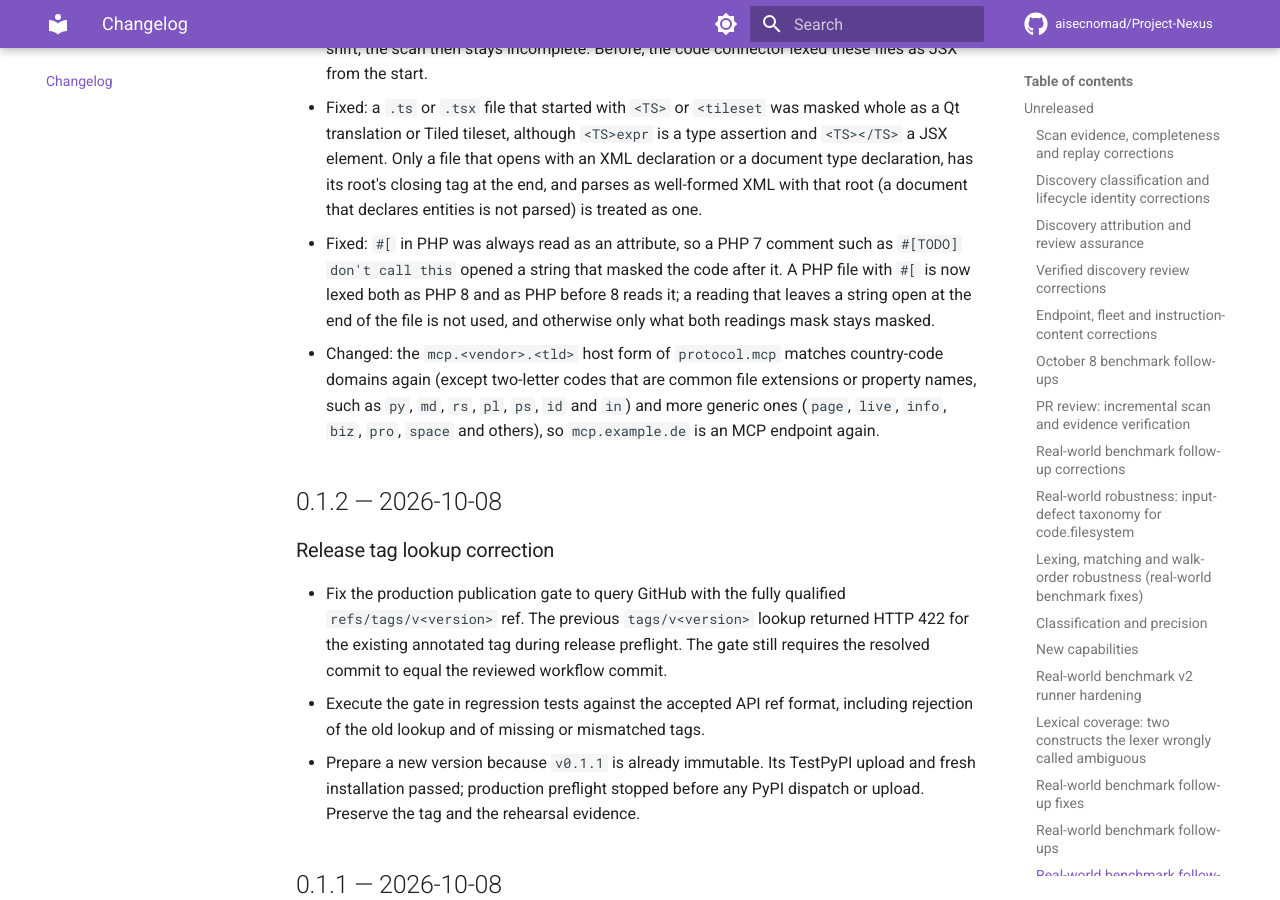
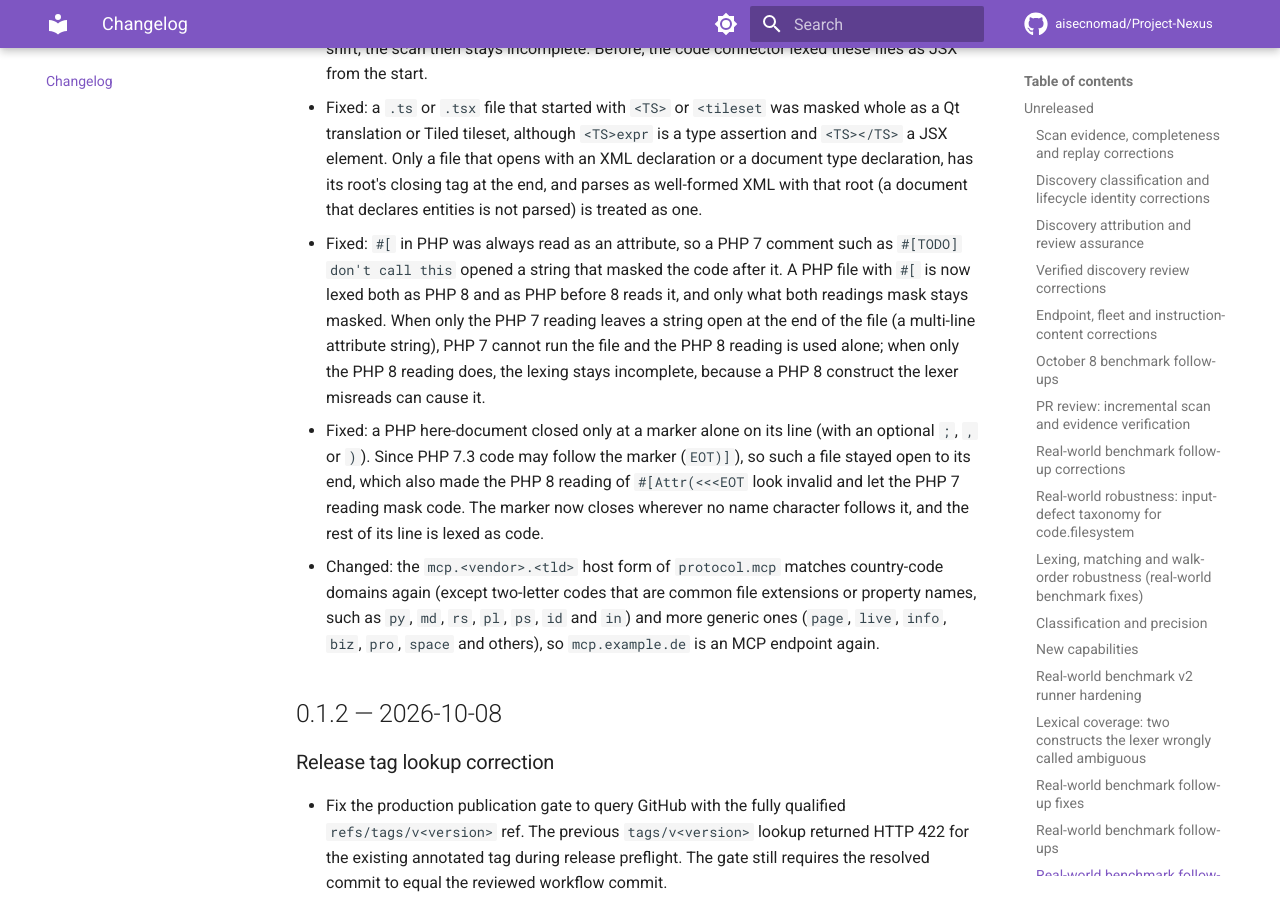
Before and after one commit to aisecnomad/Project-Nexus, an MkDocs documentation site: the page built from docs/changelog.md, in a window 1280 px wide and 900 px high, scrolled down 8476 px. Built offline with MkDocs 1.6.1 and Material for MkDocs 9.7.7, drawn with Linux system fonts in a browser that asks for light colours; comment, search, counter and statistics services are not loaded.

Commit message:
Close PHP here-documents at a marker followed by code; keep PHP 8 doubt incomplete
_php_ranges lexes a file with "#[" as PHP 8 (attribute) and as PHP 7
(comment) and dropped a reading that left a string or here-document
open, returning the other one as complete. The lexer is not exact,
though: _heredoc_line closed a PHP here-document only on a line that is
the marker plus an optional ";", "," or ")". Since PHP 7.3 any
character that does not continue a name may follow the marker, so in

    #[Attr(<<<EOT
    don't
    EOT)]
    function f() {}
    $client = new AI21Client(getenv("K"));
    // that's all

(php -l clean; PHP 8.3 runs the client call) the PHP 8 reading never
closed the here-document, was dropped, and the PHP 7 reading, in which
`don't` opens a string that `that's` closes, masked the client line.
The scan reported complete; at 597427b it was incomplete.

- _heredoc_line now closes a PHP here-document where the indented marker
  is not followed by a name character, masks only up to the marker, and
  lexes the rest of the line as code.
- _php_ranges no longer trusts the PHP 8 reading's own "unterminated"
  verdict: when only that reading leaves a literal open, the spans both
  readings mask are used and the walk stays incomplete. When only the
  PHP 7 reading is open (a multi-line attribute string such as TestDox),
  the PHP 8 reading is still used alone and complete.

The existing test for `#[TODO] don't call the API` now expects the walk
to be incomplete, with the client unmasked as before. New tests cover a
here-document whose closing line continues with code and the file above
at the lexer and through the CLI (the AI21 finding). CHANGELOG and
docs/production.md describe both changes.

Signed-off-by: Claude <noreply@anthropic.com>
Co-Authored-By: Claude Opus 5.5 <noreply@anthropic.com>
Claude-Session: https://claude.ai/code/session_01NNpBL4DqDDJdF9hLExvpc9

```diff
--- a/CHANGELOG.md
+++ b/CHANGELOG.md
@@ -344,8 +344,17 @@ complete and empty. Each has a regression test; finding IDs are unchanged.
 - Fixed: `#[` in PHP was always read as an attribute, so a PHP 7 comment such
   as `#[TODO] don't call this` opened a string that masked the code after it.
   A PHP file with `#[` is now lexed both as PHP 8 and as PHP before 8 reads
-  it; a reading that leaves a string open at the end of the file is not used,
-  and otherwise only what both readings mask stays masked.
+  it, and only what both readings mask stays masked. When only the PHP 7
+  reading leaves a string open at the end of the file (a multi-line attribute
+  string), PHP 7 cannot run the file and the PHP 8 reading is used alone;
+  when only the PHP 8 reading does, the lexing stays incomplete, because a
+  PHP 8 construct the lexer misreads can cause it.
+- Fixed: a PHP here-document closed only at a marker alone on its line (with
+  an optional `;`, `,` or `)`). Since PHP 7.3 code may follow the marker
+  (`EOT)]`), so such a file stayed open to its end, which also made the PHP 8
+  reading of `#[Attr(<<<EOT` look invalid and let the PHP 7 reading mask code.
+  The marker now closes wherever no name character follows it, and the rest
+  of its line is lexed as code.
 - Changed: the `mcp.<vendor>.<tld>` host form of `protocol.mcp` matches
   country-code domains again (except two-letter codes that are common file
   extensions or property names, such as `py`, `md`, `rs`, `pl`, `ps`, `id` and
```
Also changed, not shown: docs/production.md (+4 -1 lines), 2 other files.
